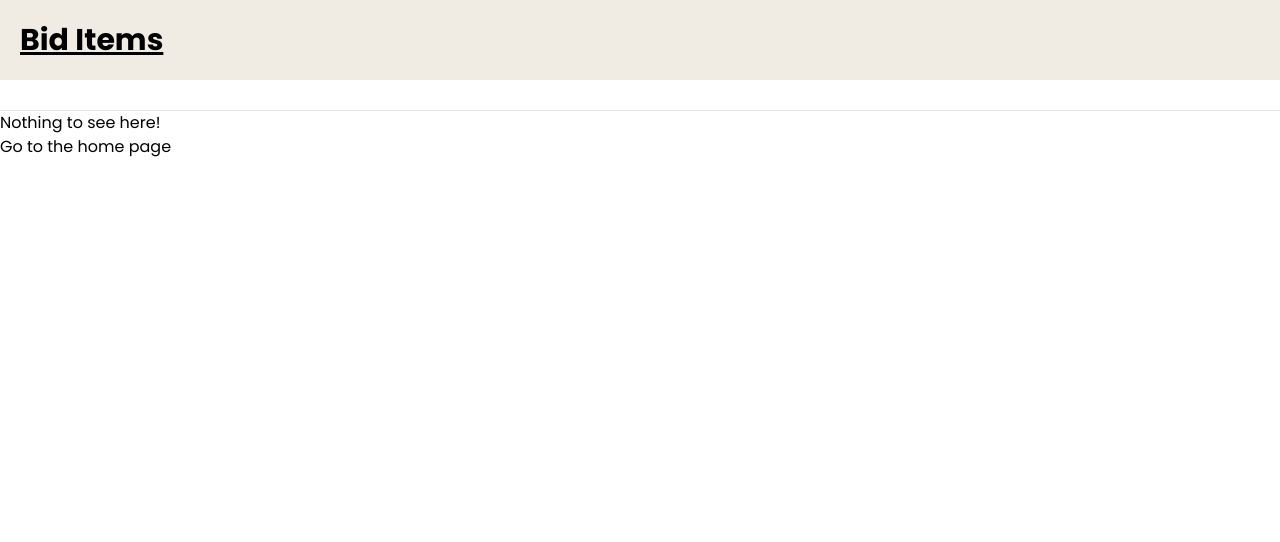
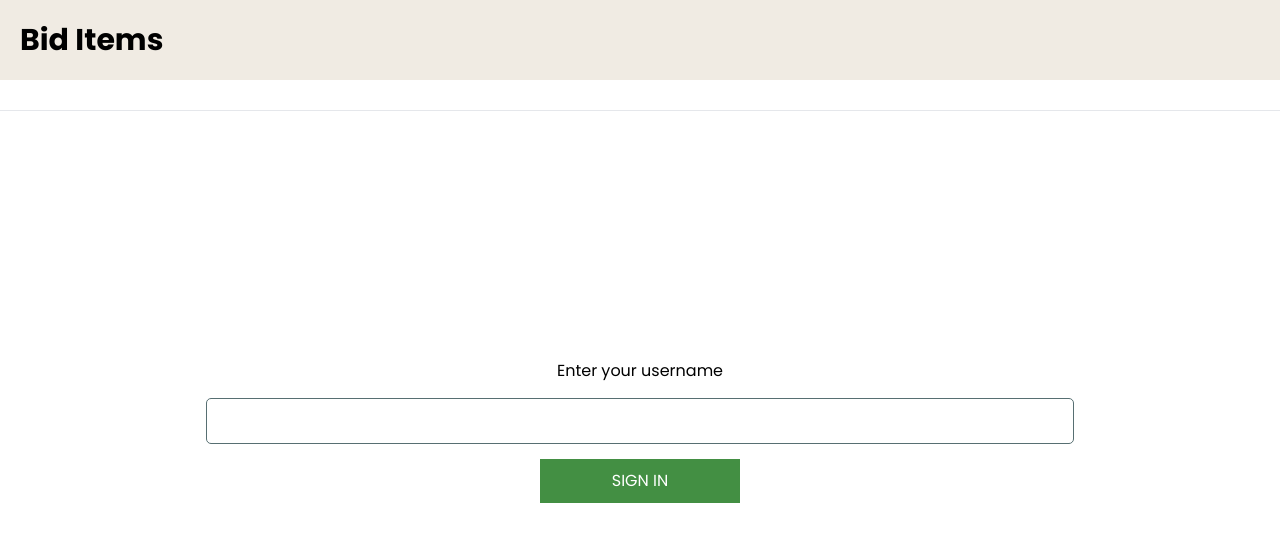
Before and after one commit to Flo5k5/poc-ws, a React (Vite) app in the folder web/: page /home in a window 1280 px wide. Shown: the top 542 px of the page. Built offline with nearby package versions, Linux system fonts and the light colour scheme; no server answers.

Commit message:
feat(web): add auth context and protected route
Signed-off-by: Florian Nourrisse <florian@nourrisse.com>

```diff
--- a/web/src/App.tsx
+++ b/web/src/App.tsx
@@ -6,19 +6,23 @@ import NoMatch from "src/components/NoMatch";
 import Home from "src/pages/Home";
 import lazyPageImport from "src/utils/lazyPageImport";
 import { SOCKET_URL } from "src/constants";
+import ProtectedRoute from "src/components/ProtectedRoute";
+import { AuthenticationProvider } from "src/context/AuthenticationContext";
 
 const AddProduct = lazyPageImport("AddProduct");
 const BidProduct = lazyPageImport("BidProduct");
 const Products = lazyPageImport("Products");
 
-const socket = connect(SOCKET_URL)
+const socket = connect(SOCKET_URL);
 
 function App() {
   return (
     <Router>
+      <AuthenticationProvider>
       <Routes>
         <Route path="/" element={<Layout socket={socket} />}>
           <Route index element={<Home />} />
+          <Route path="/home" element={<Home />} />
           <Route
             path="/products"
             element={
@@ -27,6 +31,7 @@ function App() {
               </Suspender>
             }
           />
+          <Route element={<ProtectedRoute redirectTo="/home" />}>
             <Route
               path="/products/add"
               element={
@@ -43,6 +48,7 @@ function App() {
                 </Suspender>
               }
             />
+          </Route>
           <Route
             path="*"
             element={
@@ -53,6 +59,7 @@ function App() {
           />
         </Route>
       </Routes>
+      </AuthenticationProvider>
     </Router>
   );
 }
--- a/web/src/components/Nav.tsx
+++ b/web/src/components/Nav.tsx
@@ -1,4 +1,5 @@
 import { useState, useEffect } from "react";
+import { Link } from "react-router-dom";
 import { Socket } from "socket.io-client";
 
 interface Props {
@@ -33,7 +34,7 @@ export default function Nav({ socket }: Props) {
   return (
     <nav className="navbar">
       <div className="header">
-        <h2 className="text-3xl font-bold underline">Bid Items</h2>
+        <h2 className="text-3xl font-bold"><Link to="/">Bid Items</Link></h2>
       </div>
 
       <div>
--- /dev/null
+++ b/web/src/components/ProtectedRoute.tsx
@@ -0,0 +1,21 @@
+import { ReactElement } from "react";
+import { Navigate, Outlet, useLocation } from "react-router-dom";
+import { useAuthentication } from "src/context/AuthenticationContext";
+
+interface Props {
+  // Now with function components, it's better to use ReactElement, equivalent more or less to JSX.Element
+  // https://stackoverflow.com/a/58123882/11380987
+  children?: ReactElement;
+  redirectTo?: string
+}
+
+export default function ProtectedRoute({ children, redirectTo = "/" }: Props) {
+  const { username } = useAuthentication();
+  const location = useLocation();
+
+  if (!username) {
+    return <Navigate to={redirectTo} replace state={{ from: location }}  />;
+  }
+
+  return children ?? <Outlet />;
+}
--- a/web/src/components/Suspender.tsx
+++ b/web/src/components/Suspender.tsx
@@ -1,8 +1,8 @@
-import { ReactNode, Suspense } from "react";
+import { ReactElement, Suspense } from "react";
 
 interface Props {
-  children: ReactNode;
-  fallback?: ReactNode;
+  children: ReactElement;
+  fallback?: ReactElement;
 }
 
 export default function Suspender({ children, fallback }: Props) {
--- /dev/null
+++ b/web/src/context/AuthenticationContext.tsx
@@ -0,0 +1,52 @@
+import {
+  createContext,
+  ReactElement,
+  useContext,
+  useEffect,
+  useState,
+} from "react";
+
+interface AuthenticationContextType {
+  username?: string | null;
+  signIn?: (username: string, callback: () => void) => void;
+}
+
+const AuthenticationContext = createContext<AuthenticationContextType>({});
+
+interface Props {
+  children?: ReactElement;
+}
+
+export function AuthenticationProvider({ children }: Props) {
+  const [username, setUsername] = useState<string | null>(null);
+
+  useEffect(() => {
+    const data = localStorage.getItem("username");
+    console.log({ data });
+    setUsername(data);
+  }, []);
+
+  function signIn(username: string, callback: () => void) {
+    localStorage.setItem("username", username);
+    setUsername(username);
+    callback?.();
+  }
+
+  return (
+    <AuthenticationContext.Provider value={{ username, signIn }}>
+      {children}
+    </AuthenticationContext.Provider>
+  );
+}
+
+export function useAuthentication() {
+  const context = useContext(AuthenticationContext);
+
+  if (context === undefined) {
+    throw new Error(
+      "[useAuthentication]: it must be used within a AuthenticationProvider"
+    );
+  }
+
+  return context;
+}
--- a/web/src/pages/Home.tsx
+++ b/web/src/pages/Home.tsx
@@ -1,15 +1,30 @@
-import  { FormEvent, useState } from 'react';
-import { useNavigate } from 'react-router-dom';
+import { ChangeEvent, FormEvent, useEffect, useState } from "react";
+import { useNavigate } from "react-router-dom";
+import { useAuthentication } from "src/context/AuthenticationContext";
 
 export default function Home() {
-  const [userName, setUserName] = useState('');
+  const [inputUsername, setInputUsername] = useState("");
+  const { username, signIn } = useAuthentication();
   const navigate = useNavigate();
 
-  function handleSubmit (e: FormEvent<HTMLFormElement> )  {
+  function handleInputChange(e: ChangeEvent<HTMLInputElement>) {
+    setInputUsername(e.target.value);
+  }
+
+  function handleSubmit(e: FormEvent<HTMLFormElement>) {
     e.preventDefault?.();
-    localStorage.setItem('userName', userName);
-    navigate('/products');
+
+    let formData = new FormData(e.currentTarget);
+    let username = formData?.get("username") as string;
+
+    signIn?.(username, () => {
+      navigate("/products");
+    });
   }
+
+  useEffect(() => {
+    setInputUsername(username || "");
+  }, [username]);
 
   return (
     <div>
@@ -19,8 +34,8 @@ export default function Home() {
           type="text"
           name="username"
           className="home__input"
-          value={userName}
-          onChange={(e) => setUserName(e.target.value)}
+          value={inputUsername}
+          onChange={handleInputChange}
           required
           minLength={6}
         />
```
Also changed, not shown: 2 other files (tests, documents, lock files or other folders). Lines whose indentation alone changed are shown as unchanged.
